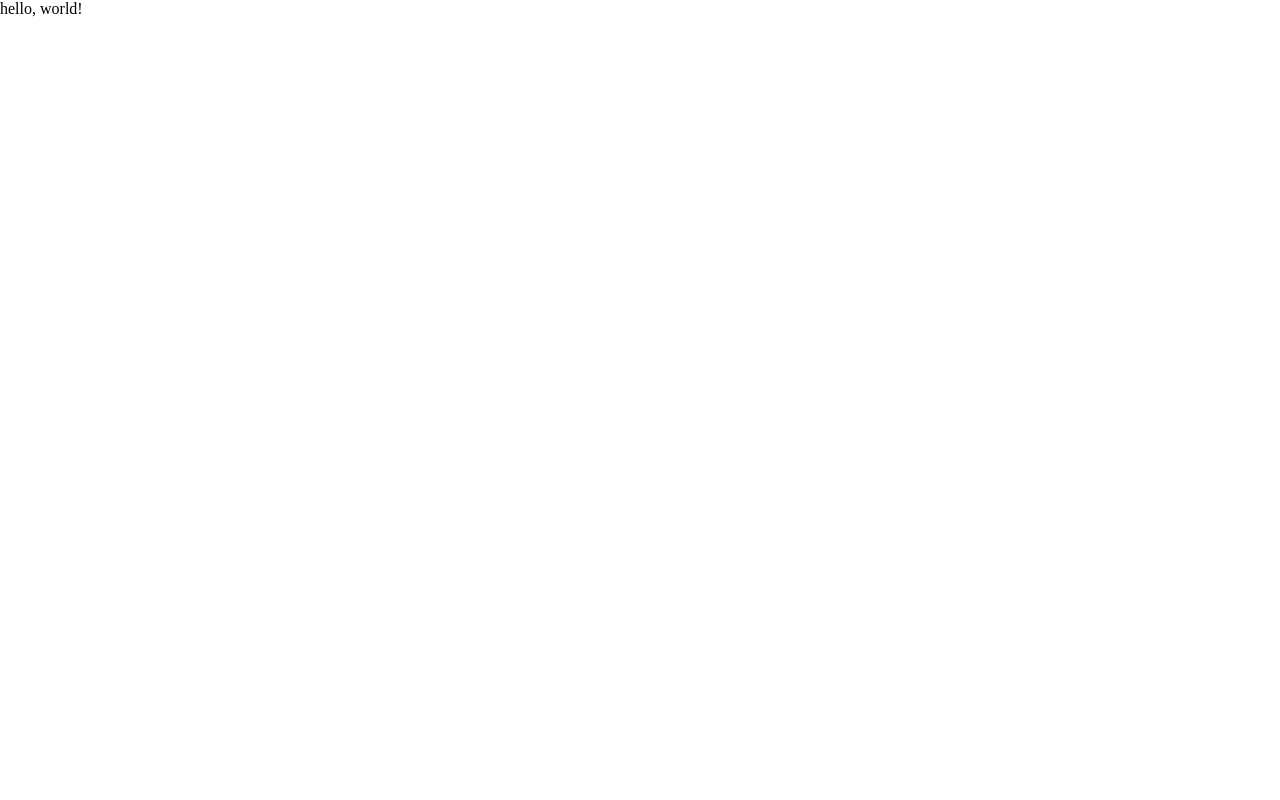
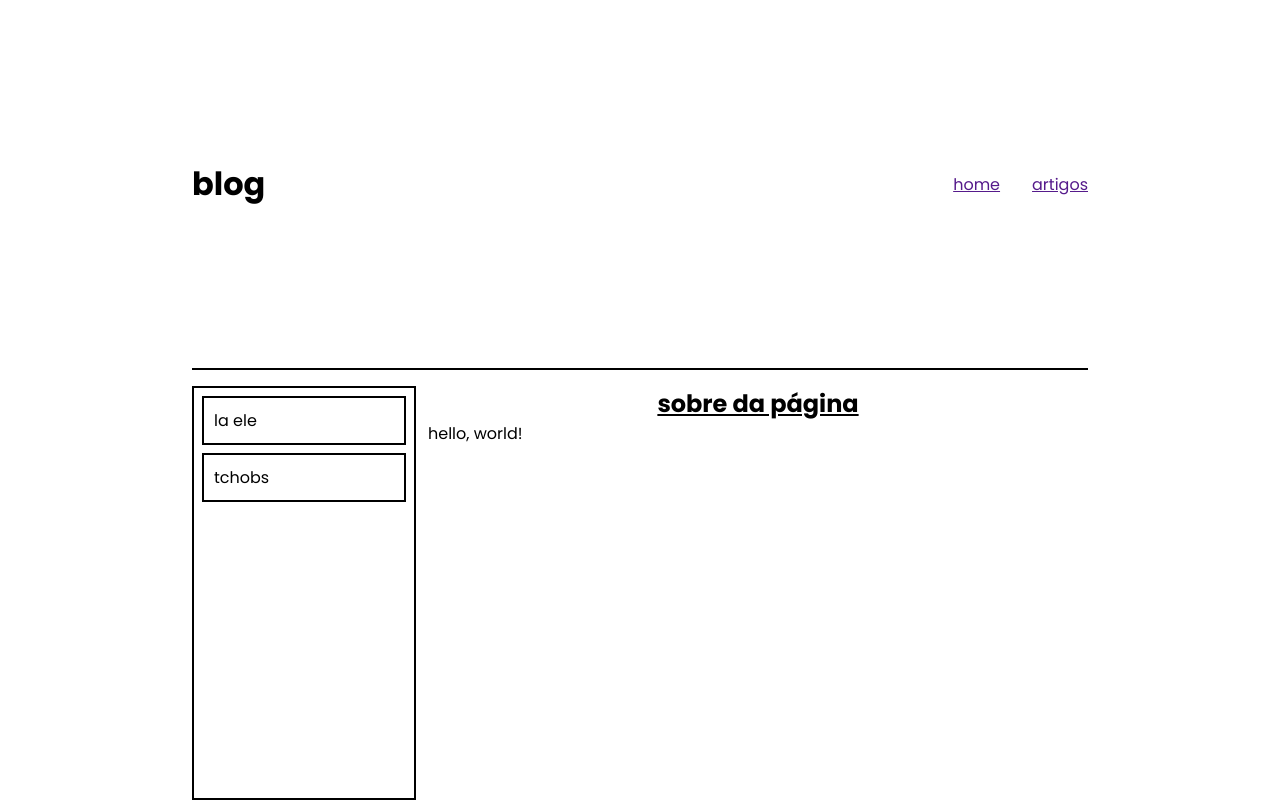
Before and after one commit to yuriteixeirac/blog, a Flask app: page / in a window 1280 px wide. Before the commit the page is almost empty. Run offline with Flask 3, Linux system fonts and the light colour scheme.

Commit message:
feat: andamento da home pahe

```diff
--- a/app/routes.py
+++ b/app/routes.py
@@ -10,7 +10,7 @@ from app.models import Usuario
 
 @app.route('/')
 def home():
-    return render_template('index.html')
+    return render_template('index.html', postagens=[{'corpo': 'la ele'}, {'corpo': 'tchobs'}])
 
 
 @app.route('/login', methods=['GET', 'POST'])
--- a/app/static/style.css
+++ b/app/static/style.css
@@ -1,4 +1,53 @@
+@import url('https://fonts.googleapis.com/css2?family=Poppins:ital,wght@0,100;0,200;0,300;0,400;0,500;0,600;0,700;0,800;0,900;1,100;1,200;1,300;1,400;1,500;1,600;1,700;1,800;1,900&display=swap');
+
 * {
 	padding: 0;
 	margin: 0;
 }
+
+body {
+	display: grid;
+	grid-template-columns: 1fr 70% 1fr;
+	font-family: "Poppins";
+}
+
+body > * {
+	grid-column: 2;
+}
+
+header {
+	display: flex;
+	justify-content: space-between;
+	align-items: center;
+	padding: 1rem 0;
+	margin: 0 0 1rem 0;
+	border-bottom: 2px solid black;
+}
+
+header > nav > ul {
+	display: flex;
+	justify-content: space-between;
+	list-style-type: none;
+	gap: 32px;
+}
+
+main {
+	display: grid;
+	grid-template-columns: 25% 1fr;
+	gap: 12px;
+}
+
+#postagens {
+	border: 2px solid black;
+	padding: 0 8px;
+}
+
+#postagens > article {
+	border: 2px solid black;
+	padding: 10px;
+	margin: 8px 0;
+}
+
+.center {
+	text-align: center;
+}
--- a/app/templates/index.html
+++ b/app/templates/index.html
@@ -2,6 +2,19 @@
 
 {% block titulo %}home{% endblock %}
 
+{% include 'partials/_header.html' %}
+
 {% block content %}
-	<p>hello, world!</p>
+	<section id="postagens">
+		{% for postagem in postagens %}
+			<article>
+				<p>{{ postagem.corpo }}</p>
+			</article>
+		{% endfor %}
+	</section>
+
+	<section id="home">
+		<h2 class="center"><u>sobre da página</u></h2>
+		<p>hello, world!</p>
+	</section>
 {% endblock %}
--- /dev/null
+++ b/app/templates/partials/_header.html
@@ -0,0 +1,10 @@
+<header>
+	<h1>blog</h1>
+
+	<nav>
+		<ul>
+			<li><a href="">home</a></li>
+			<li><a href="">artigos</a></li>
+		</ul>
+	</nav>
+</header>
```
